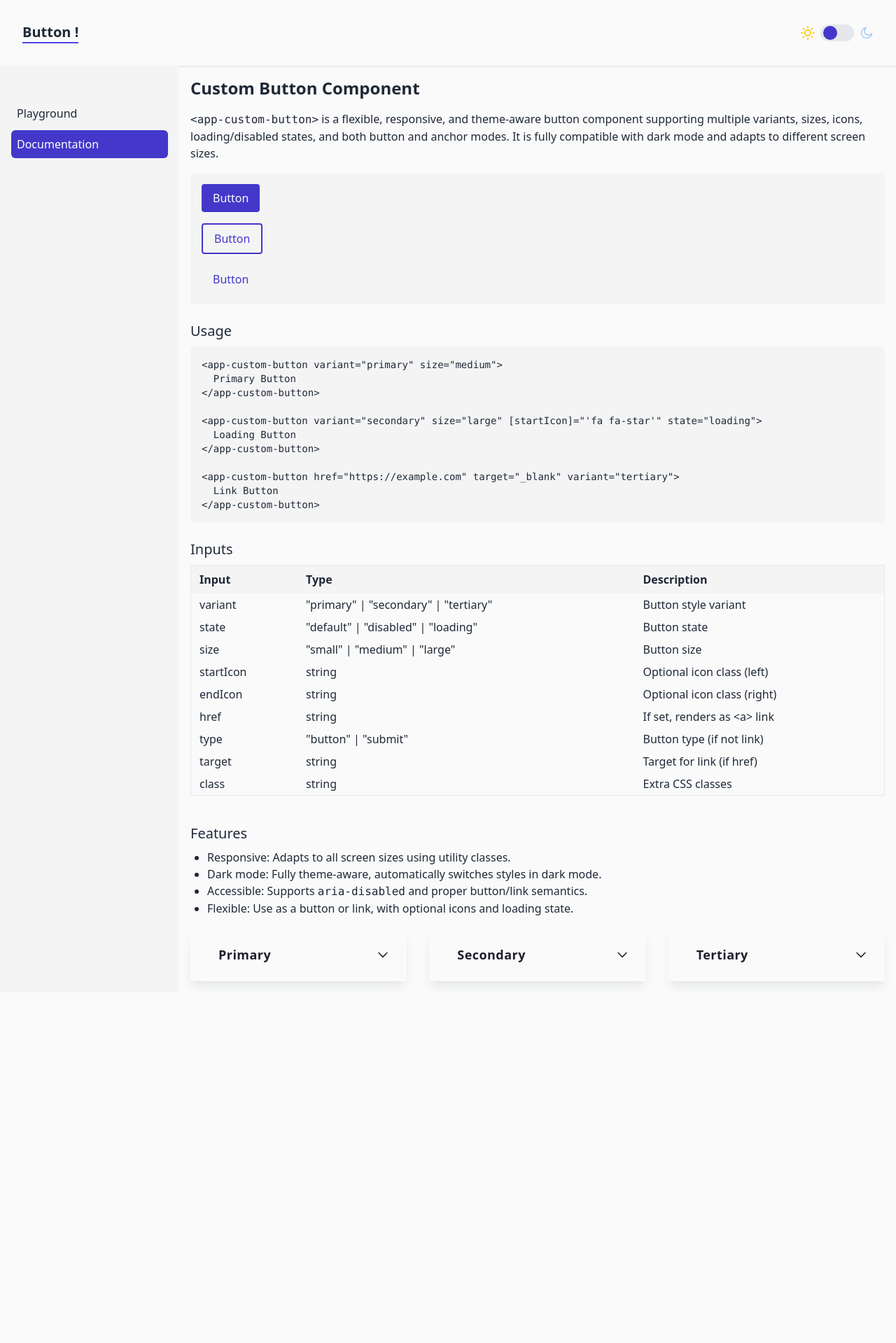
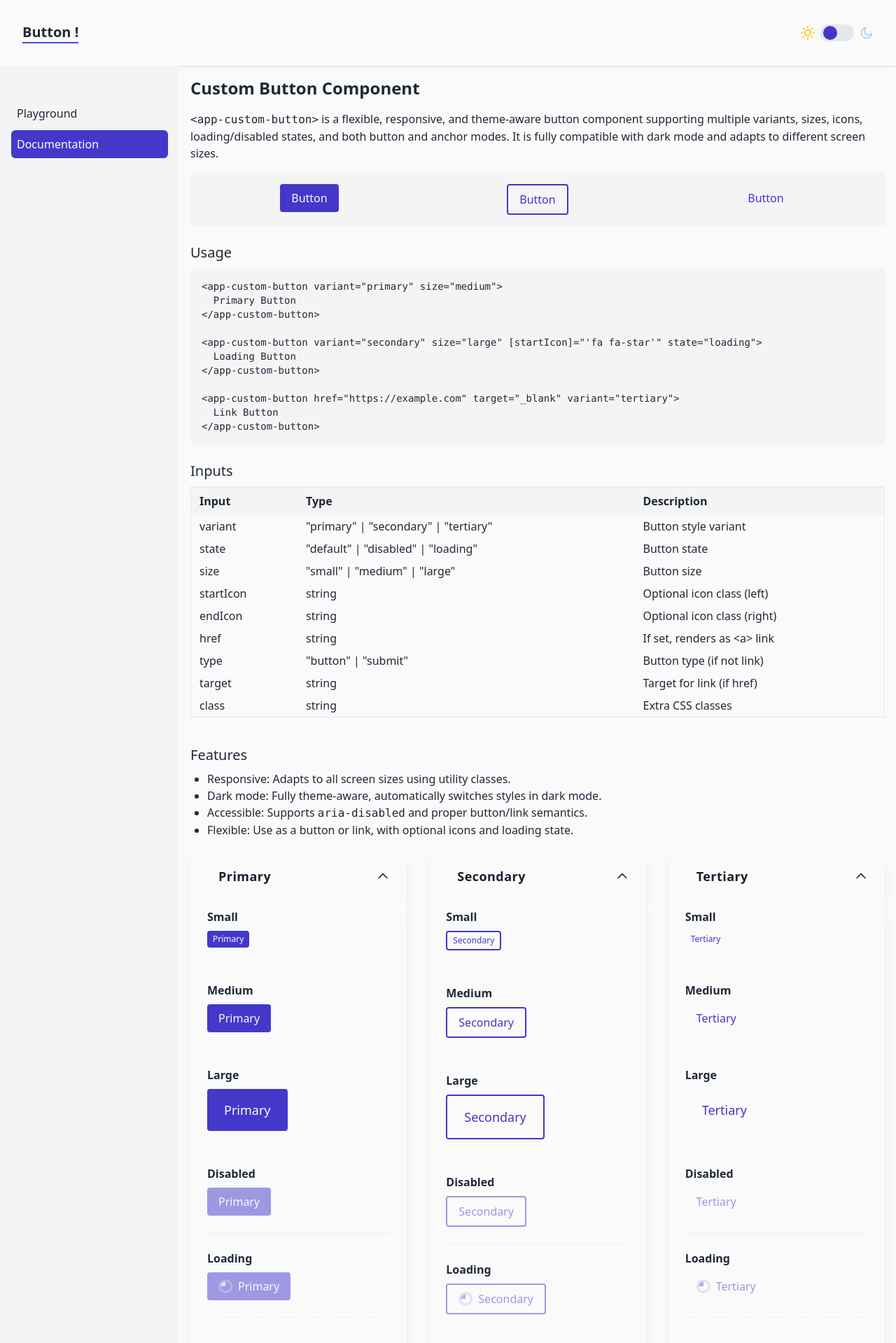
Before and after one commit to xekurt/button-editor, an Angular app: page /documentation in a window 1280 px wide. Shown: the top 1919 px of the page at 70% size. Before the commit the page ends 1418 px from the top, so only its background shows below. Built offline with nearby package versions, Linux system fonts and the light colour scheme.

Commit message:
Fix ui issues

```diff
--- a/src/app/components/dropdown/dropdown.ts
+++ b/src/app/components/dropdown/dropdown.ts
@@ -34,7 +34,7 @@ import { Component, Input } from '@angular/core';
 })
 export class DropdownComponent {
   @Input() title: string;
-  isOpen: boolean = false;
+  isOpen: boolean = true;
   animating: boolean = false;
 
   toggle() {
--- a/src/app/modules/documentation-module/components/description/description.html
+++ b/src/app/modules/documentation-module/components/description/description.html
@@ -6,7 +6,7 @@
     and anchor modes. It is fully compatible with dark mode and adapts to different screen sizes.
   </p>
   <div
-    class="flex flex-wrap justify-between rounded bg-neutral-100 p-2 sm:flex-row sm:gap-4 sm:p-4 md:flex-col dark:bg-neutral-800"
+    class="flex flex-wrap justify-around rounded bg-neutral-100 p-2 sm:flex-row sm:gap-4 sm:p-4 dark:bg-neutral-800"
   >
     <app-custom-button variant="primary">Button</app-custom-button>
     <app-custom-button variant="secondary">Button</app-custom-button>
```
